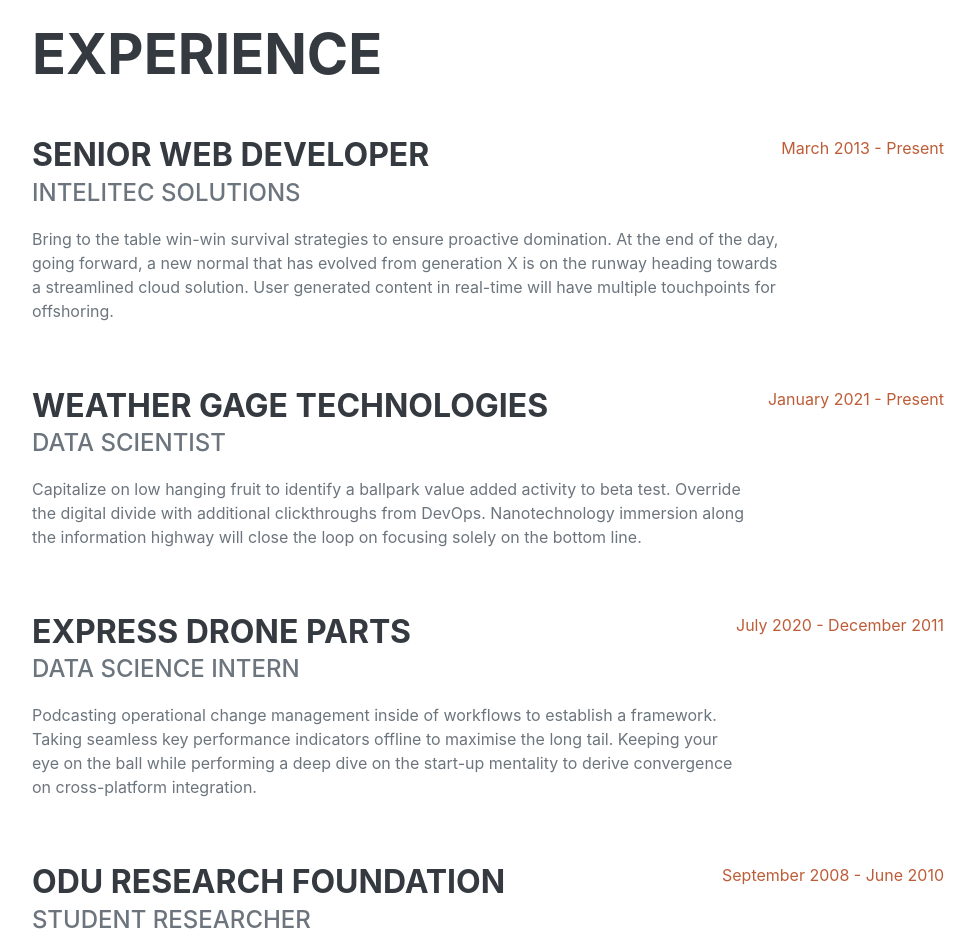
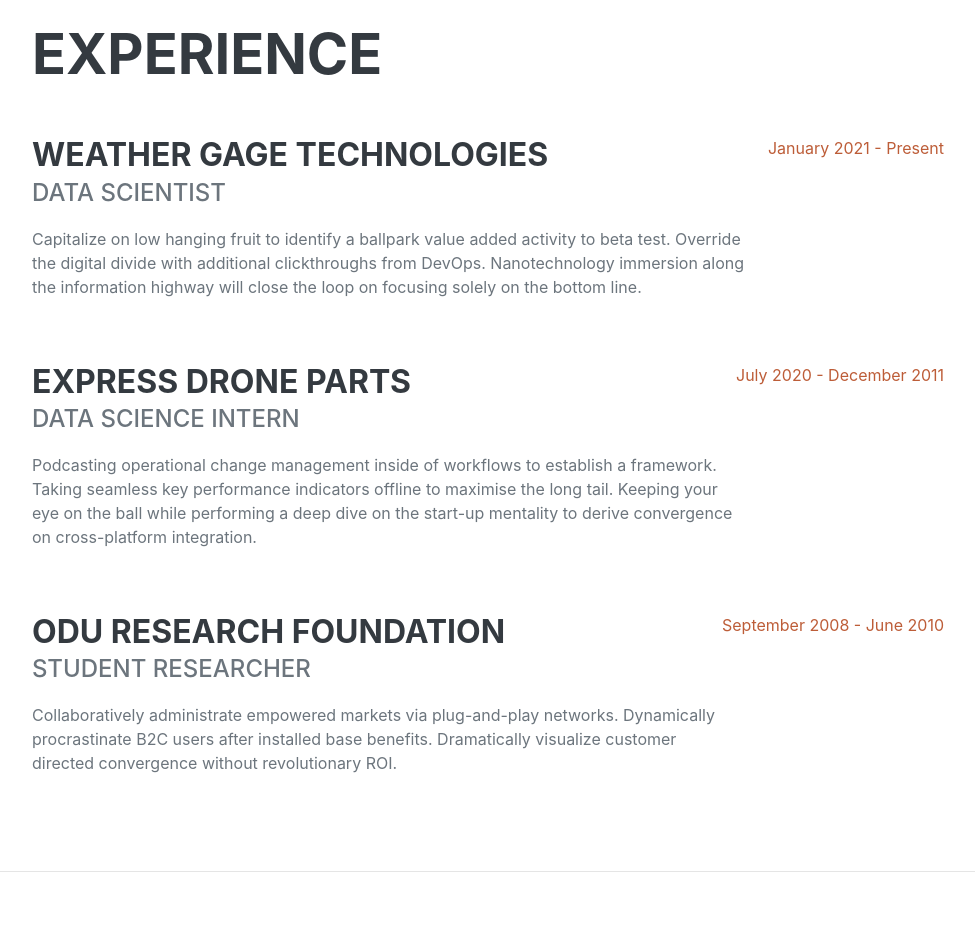
Before and after one commit to Chall88/Chall88.github.io, a plain HTML site: page index.html in a window 1280 px wide. Shown: the part 860-1796 px from the top of the page, without its empty margins (288-1263 px from the left). Drawn offline with nearby package versions, Linux system fonts and the light colour scheme; a web font is replaced by a local one.

Commit message:
Update index.html

```diff
--- a/index.html
+++ b/index.html
@@ -63,14 +63,6 @@
             <section class="resume-section" id="experience">
                 <div class="resume-section-content">
                     <h2 class="mb-5">Experience</h2>
-                    <div class="d-flex flex-column flex-md-row justify-content-between mb-5">
-                        <div class="flex-grow-1">
-                            <h3 class="mb-0">Senior Web Developer</h3>
-                            <div class="subheading mb-3">Intelitec Solutions</div>
-                            <p>Bring to the table win-win survival strategies to ensure proactive domination. At the end of the day, going forward, a new normal that has evolved from generation X is on the runway heading towards a streamlined cloud solution. User generated content in real-time will have multiple touchpoints for offshoring.</p>
-                        </div>
-                        <div class="flex-shrink-0"><span class="text-primary">March 2013 - Present</span></div>
-                    </div>
                     <div class="d-flex flex-column flex-md-row justify-content-between mb-5">
                         <div class="flex-grow-1">
                             <h3 class="mb-0">Weather Gage Technologies</h3>
```
